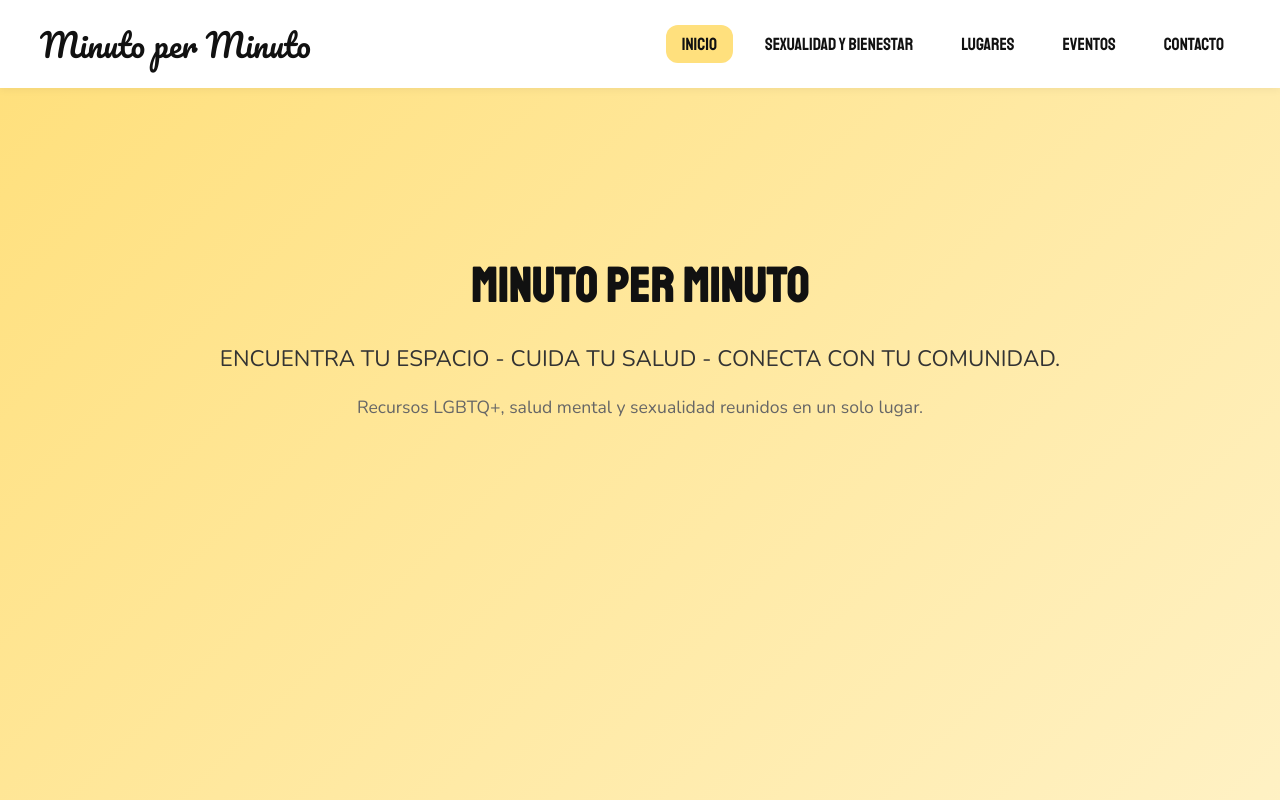
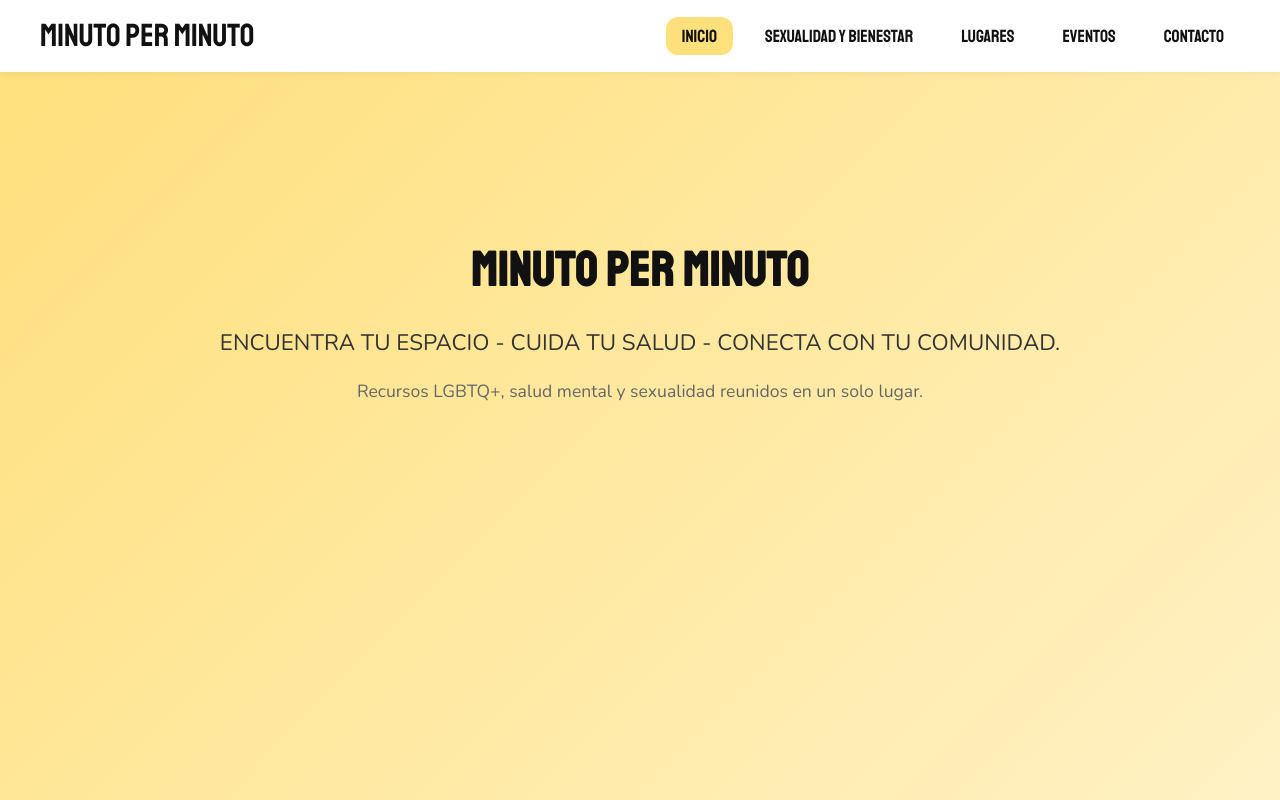
Before and after one commit to coronajh19/minuto-per-minuto, a React (Vite) app: page / in a window 1280 px wide. Shown: the top 800 px of the page. Built offline with nearby package versions, Linux system fonts and the light colour scheme.

Commit message:
Cambio letra logo

```diff
--- a/src/styles.css
+++ b/src/styles.css
@@ -87,7 +87,7 @@ p {
 
 .logo {
   font-size: 2rem;
-  font-family: "Pacifico", cursive;
+  font-family: "Staatliches";
   color: #111;
   text-decoration: none;
   background: none;
```
